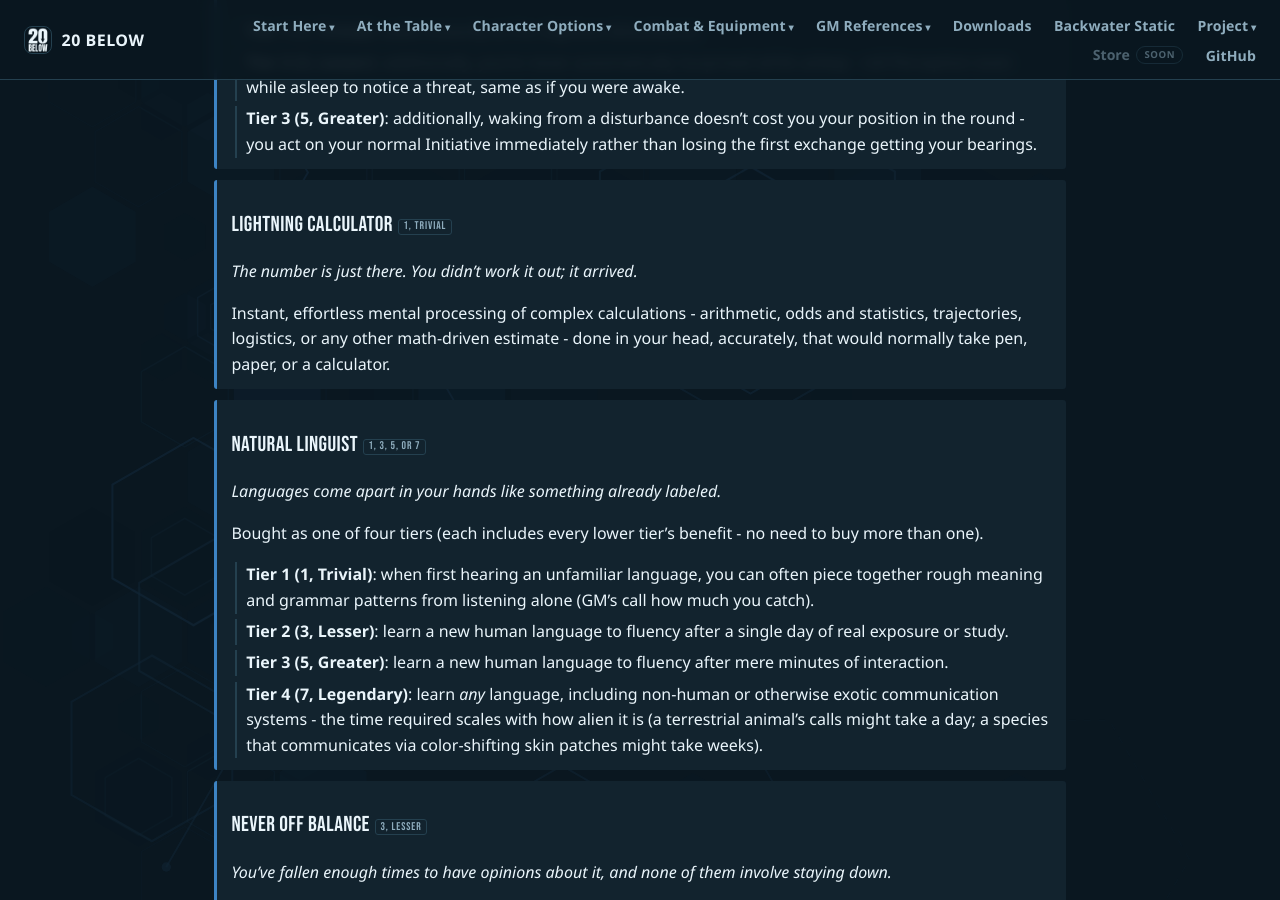
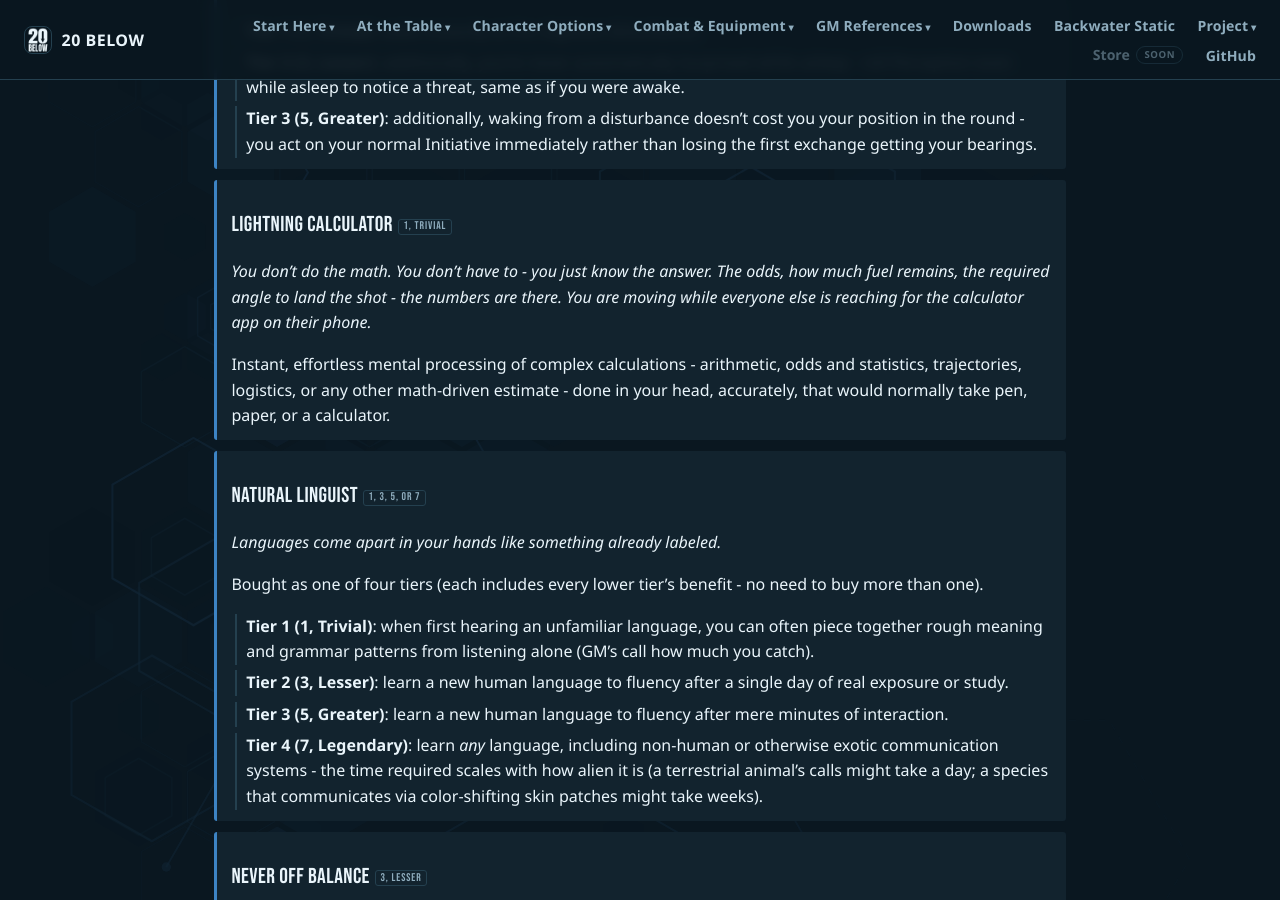
Before and after one commit to feralucce/20_Below, a Jekyll site: the page built from webbook/boons.md, in a window 1280 px wide and 900 px high, scrolled down 10734 px. Built offline with Jekyll 4.4.1, drawn with Linux system fonts in a browser that asks for light colours.

Commit message:
Boons: rework the Lightning Calculator flavour
Co-Authored-By: Claude Opus 5 <noreply@anthropic.com>

```diff
--- a/webbook/boons.md
+++ b/webbook/boons.md
@@ -700,7 +700,7 @@ Bought as one of three tiers (each includes the lower tier’s benefit - no need
 
 <div class="boon-flavour" markdown="1">
 
-The number is just there. You didn’t work it out; it arrived.
+You don't do the math. You don't have to - you just know the answer. The odds, how much fuel remains, the required angle to land the shot - the numbers are there. You are moving while everyone else is reaching for the calculator app on their phone.
 
 </div>
 
```
